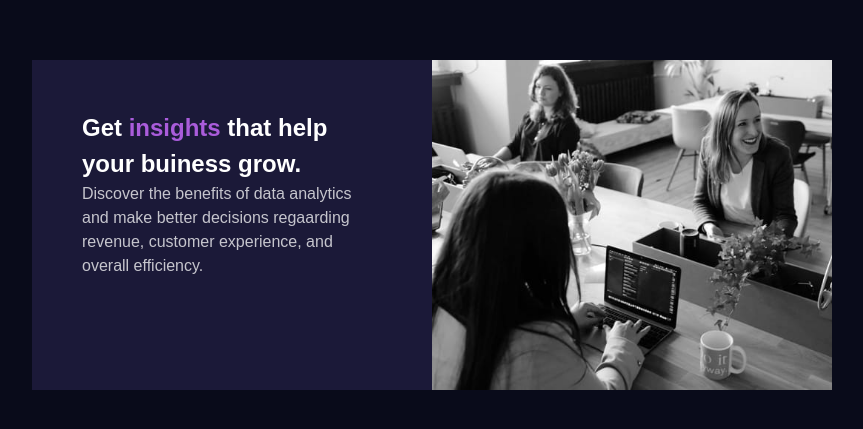
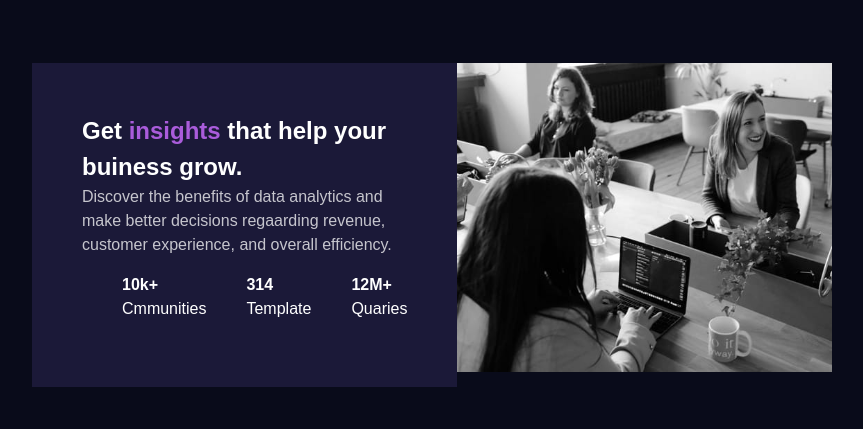
Before and after one commit to ubong-web/Stats-preview-card-component, a plain HTML site: page index.html in a window 1280 px wide. Shown: the part 175-604 px from the top of the page, without its empty margins (208-1071 px from the left). Drawn offline with Linux system fonts and the light colour scheme; a web font is replaced by a local one.

Commit message:
changes on html and css

```diff
--- a/index.html
+++ b/index.html
@@ -27,6 +27,20 @@
             Discover the benefits of data analytics and make better decisions
             regaarding revenue, customer experience, and overall efficiency.
           </p>
+          <div class="info">
+            <ul class="information">
+              <li class="number"><strong>10k+</strong></li>
+              <li class="setting">cmmunities</li>
+            </ul>
+            <ul class="information">
+              <li class="number"><strong>314</strong></li>
+              <li class="setting">template</li>
+            </ul>
+            <ul class="information">
+              <li class="number"><strong>12M+</strong></li>
+              <li class="setting">quaries</li>
+            </ul>
+          </div>
         </section>
 
         <section class="preview-card-image">
--- a/style.css
+++ b/style.css
@@ -114,3 +114,18 @@ p {
 .accent {
   color: var(--accent);
 }
+
+.info {
+  display: flex;
+  align-items: center;
+  justify-content: space-between;
+}
+
+ul {
+  color: var(--main-heading);
+  list-style: none;
+}
+
+li {
+  text-transform: capitalize;
+}
```
